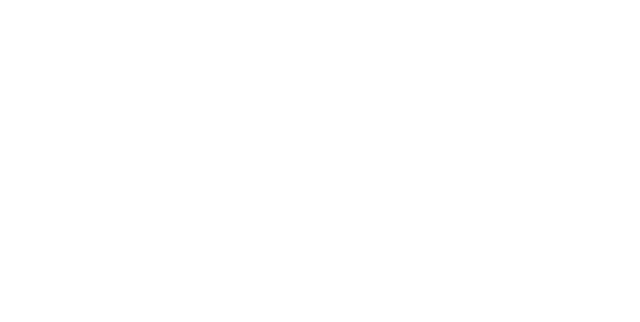
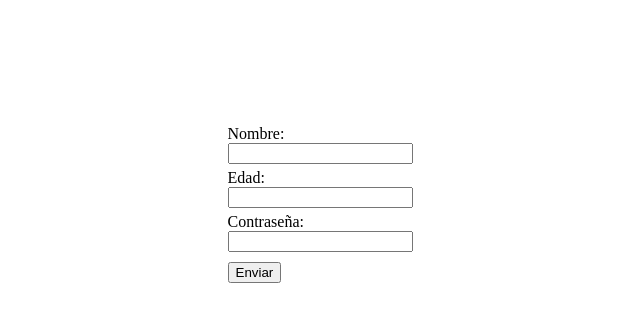
Before and after one commit to sr-upb-edu/demo, a plain HTML site: page src/registro.html in a window 1280 px wide. Shown: the whole page, without its empty margins (270-910 px from the left). Drawn offline with Linux system fonts and the light colour scheme.

Commit message:
Sprint 1 - Página de registro

```diff
--- a/src/estilos.css
+++ b/src/estilos.css
@@ -6,6 +6,36 @@ body {
 /* Estilos encabezado de la página.  */
 header {
   height: 100px;
+}
+
+/* Estilos contenedor de los datos del formulario de registro. */
+.contenedor-datos-formulario {
+  margin-bottom: 5px;
+}
+
+/* Estilos contenedor de botones del formulario de registro. */
+.contenedor-botones-formulario {
+  margin-top: 10px;
+}
+
+/* Estilos formulario de registro. */
+.formulario {
+  margin-left: auto;
+  margin-right: auto;
+  margin-top: 25px;
+  width: 285px;
+}
+
+/* Estilos labels del formulario de registro. */
+.label {
+  display: inline-block;
+  width: 100px;
+}
+
+/* Estilos logo del producto. */
+.landing_logo {
+  position: fixed;
+  left: 10px;
 }
 
 /* Estilos del menú. */
--- a/src/registro.html
+++ b/src/registro.html
@@ -1,5 +1,5 @@
 <!DOCTYPE html>
-<html lang="en">
+<html lang="es">
   <head>
     <meta charset="UTF-8" />
     <meta http-equiv="X-UA-Compatible" content="IE=edge" />
@@ -9,6 +9,24 @@
   </head>
   <body>
     <header></header>
-    <main></main>
+    <main>
+      <form class="formulario" id="form_nuevo_usuario">
+        <div class="contenedor-datos-formulario">
+          <label class="label" for="dato_nombre_usuario">Nombre:</label>
+          <input id="dato_nombre_usuario" type="text" />
+        </div>
+        <div class="contenedor-datos-formulario">
+          <label class="label" for="dato_edad_usuario">Edad:</label>
+          <input id="dato_edad_usuario" type="number" />
+        </div>
+        <div class="contenedor-datos-formulario">
+          <label class="label" for="dato_contrasena">Contraseña:</label>
+          <input id="dato_contrasena" type="password" />
+        </div>
+        <div class="contenedor-botones-formulario">
+          <button id="enviar_registro">Enviar</button>
+        </div>
+      </form>
+    </main>
   </body>
 </html>
```
